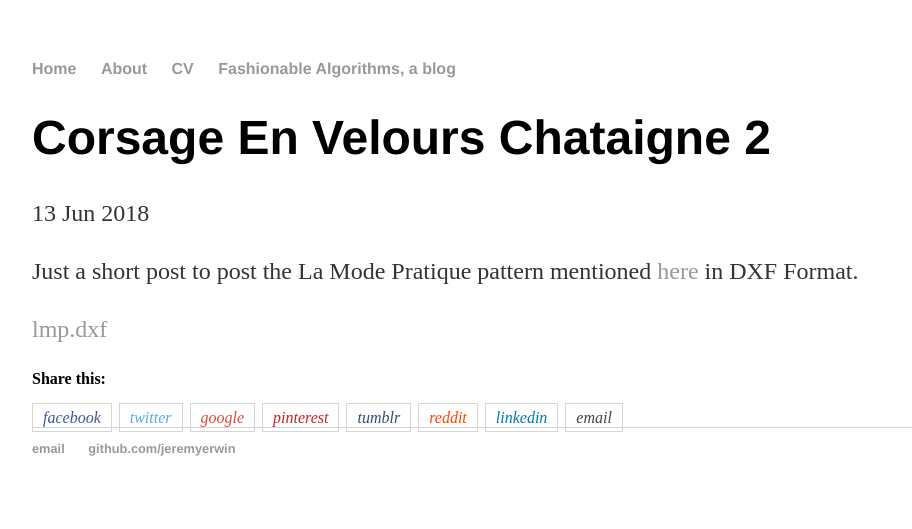
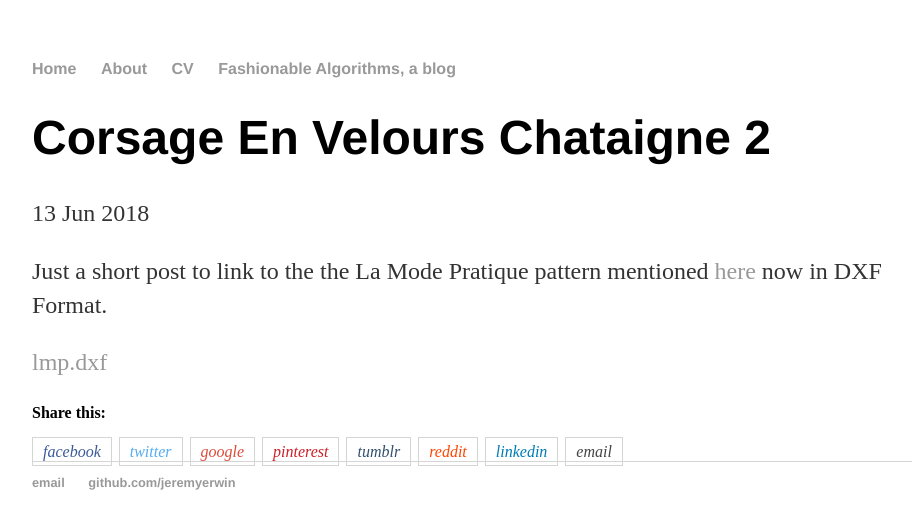
Before and after one commit to jeremyerwin/jeremyerwin.github.io, a Jekyll site: the page built from _posts/2018-06-13-corsage-en-velours-chataigne-2.md, in a window 1280 px wide. Shown: the top 529 px of the page, without its empty margins (160-1072 px from the left). Built offline with Jekyll 4.4.1, drawn with Linux system fonts in a browser that asks for light colours.

Commit message:
Update 2018-06-13-corsage-en-velours-chataigne-2.md

```diff
--- a/_posts/2018-06-13-corsage-en-velours-chataigne-2.md
+++ b/_posts/2018-06-13-corsage-en-velours-chataigne-2.md
@@ -3,6 +3,6 @@ layout: post
 date: 2018-06-13
 ---
 
-Just a short post to post the La Mode Pratique pattern mentioned [here](https://jeremyerwin.github.io/blog/2018/06/04/corsage-en-velours-chataigne) in DXF Format.
+Just a short post to link to the the La Mode Pratique pattern mentioned [here](https://jeremyerwin.github.io/blog/2018/06/04/corsage-en-velours-chataigne) now in DXF Format.
 
 [lmp.dxf](/images/lmp30.dxf)
```
